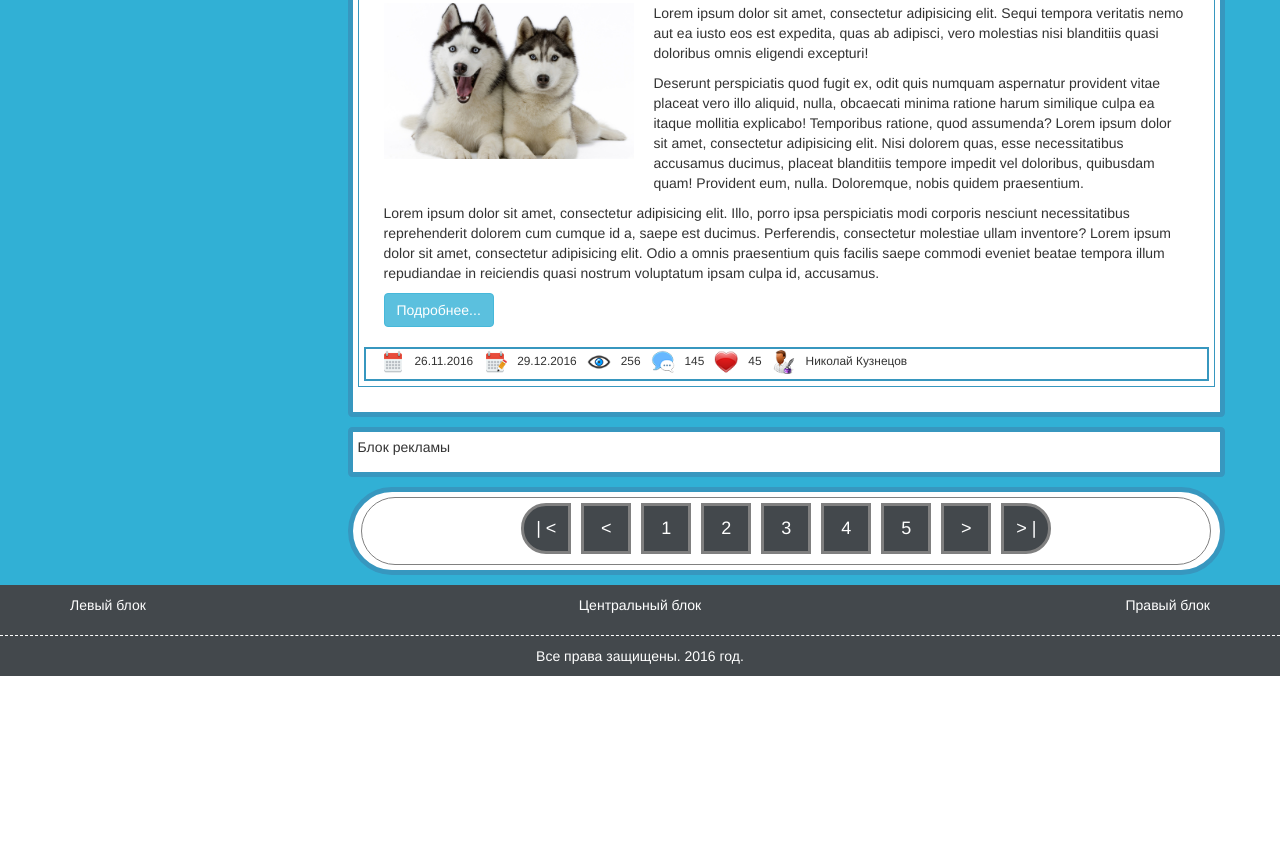
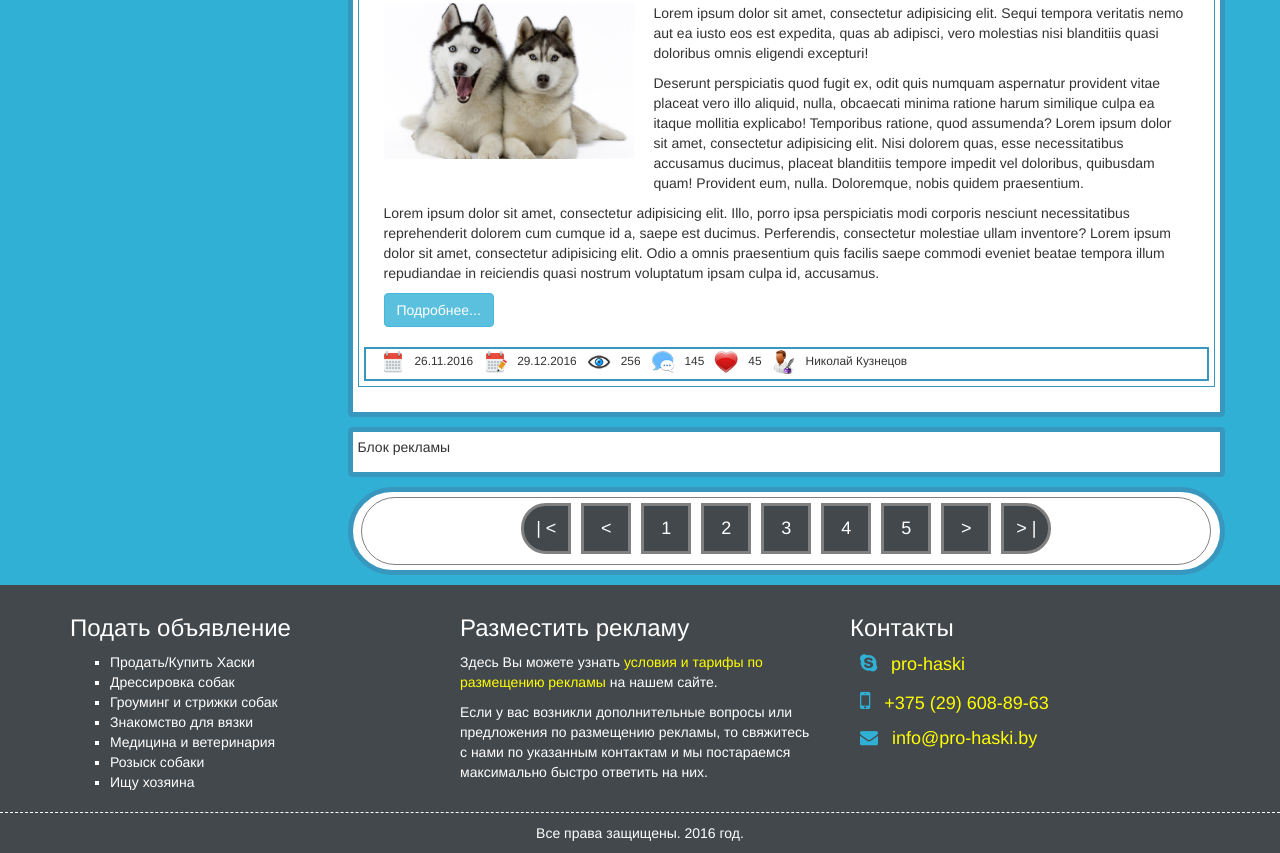
Before and after one commit to dimavz/template-haski, a website with bundled scripts: page app/index.html in a window 1280 px wide. Shown: the part 1308-2161 px from the top of the page. Before the commit the page ends 1984 px from the top, so only its background shows below. Built offline with nearby package versions, Linux system fonts and the light colour scheme.

Commit message:
Доработан футер сайта

```diff
--- a/app/css/main.css
+++ b/app/css/main.css
@@ -506,15 +506,91 @@ section.content{
 }
 
 .footer_left_block{
+	width: 100%;
 	float: left;
 }
 
+.footer_left_block li{
+	list-style-type: square;
+}
+
+.footer_left_block li:hover{
+	color: yellow;
+}
+
+.footer_left_block a{
+	text-decoration: none;
+	color:#fff;
+}
+
+.footer_left_block a:hover{
+	text-decoration: none;
+	color:yellow;
+}
+
+
 .footer_center_block{
-	text-align: center;
+	width: 100%;
+	float: center;
+}
+
+.footer_center_block a{
+	color: yellow;
+}
+
+.footer_center_block span{
+	font-size: 18px;
+	color: yellow;
 }
 
 .footer_right_block{
+	width: 100%;
 	float: right;
+}
+
+.skype{
+	margin: 10px;
+}
+
+.skype i{
+	color: #31B0D5;
+	font-size: 20px;
+}
+
+.skype span{
+	margin-left: 10px;
+	font-size: 18px;
+	color: yellow;
+}
+
+.mobile{
+	margin: 10px;
+}
+
+.mobile i{
+	color: #31B0D5;
+	font-size: 24px;
+}
+
+.mobile span{
+	margin-left: 10px;
+	font-size: 18px;
+	color: yellow;
+}
+
+.email{
+	margin: 10px;
+}
+
+.email i{
+	color: #31B0D5;
+	font-size: 18px;
+}
+
+.email span{
+	margin-left: 10px;
+	font-size: 18px;
+	color: yellow;
 }
 
 .footer_bottomline{
--- a/app/css/media.css
+++ b/app/css/media.css
@@ -19,6 +19,47 @@
 		margin-top: -55px;
 		width: 485px;
 		height: 250px;
+	}
+
+	.footer_left_block h3{
+		display: block;
+		padding: 15px;
+		border: 1px solid;
+		height: 80px;
+	}
+
+	.footer_left_block ul{
+		display: none;
+	}
+
+	.footer_center_block {
+  text-align: left;
+	}
+
+	.footer_center_block h3{
+		display: block;
+		padding: 15px;
+		border: 1px solid;
+		height: 80px;
+	}
+
+	.rec_content{
+		display: none;
+	}
+
+	.footer_right_block {
+  float: left;
+	}
+
+	.footer_right_block h3{
+		display: block;
+		padding: 15px;
+		border: 1px solid;
+		height: 80px;
+	}
+
+	.contacts_content{
+		display: none;
 	}
 }
 
@@ -66,6 +107,18 @@
 	}
 	.logo_img{
 		text-align: center;
+	}
+
+	.footer_left_block h3{
+		height: 50px;
+	}
+
+	.footer_center_block h3{
+		height: 50px;
+	}
+
+	.footer_right_block h3{
+		height: 50px;
 	}
 
 }
@@ -170,7 +223,17 @@
 
 /* Medium Devices, Desktops */
 @media only screen and (min-width : 992px) {
+		.footer_left_block ul{
+		display: block !important;
+	}
 
+	.rec_content{
+		display: block !important;
+	}
+
+	.contacts_content{
+		display: block !important;
+	}
 }
 
 /* Large Devices, Wide Screens */
--- a/app/index.html
+++ b/app/index.html
@@ -302,19 +302,50 @@
 					<div class="container">
 						<div class="row">
 							<!-- <div class="col-md-12"> -->
-							<div class="col-md-4 col-sm-8 col-xs-12">
+							<div class="col-md-4 col-sm-4 col-xs-12">
 								<div class="footer_left_block">
-									<p>Левый блок</p>
+									<!-- <button id="add_ad" class="btn btn-info hidden-md hidden-lg">
+										<i class="fa fa-plus fa-lg" aria-hidden="true"></i>
+										<span>Подать объявление</span>
+									</button> -->
+									<h3 class="add_ad" role="button">Подать объявление</h3>
+									<ul>
+										<li><a href="#">Продать/Купить Хаски</a></li>
+										<li><a href="#">Дрессировка собак</a></li>
+										<li><a href="#">Гроуминг и стрижки собак</a></li>
+										<li><a href="#">Знакомство для вязки</a></li>
+										<li><a href="#">Медицина и ветеринария</a></li>
+										<li><a href="#">Розыск собаки</a></li>
+										<li><a href="#">Ищу хозяина</a></li>
+									</ul>
 								</div>
 							</div>
-							<div class="col-md-4 col-sm-8 col-xs-12">
+							<div class="col-md-4 col-sm-4 col-xs-12">
 								<div class="footer_center_block">
-									<p>Центральный блок</p>
+									<h3 class="reclama" role="button">Разместить рекламу</h3>
+									<div class="rec_content">
+										<p>Здесь Вы можете узнать <a href="">условия и тарифы по размещению рекламы</a> на нашем сайте.</p>
+										<p>Если у вас возникли дополнительные вопросы или предложения по размещению рекламы, то свяжитесь с нами по указанным контактам и мы постараемся максимально быстро ответить на них.</p>
+									</div>
 								</div>
 							</div>
-							<div class="col-md-4 col-sm-8 col-xs-12">
+							<div class="col-md-4 col-sm-4 col-xs-12">
 								<div class="footer_right_block">
-									<p>Правый блок</p>
+									<h3 class="contacts" role="button">Контакты</h3>
+									<div class="contacts_content">
+										<div class="skype">
+											<i class="fa fa-skype" aria-hidden="true"></i>
+											<span>pro-haski</span>
+										</div>
+										<div class="mobile">
+											<i class="fa fa-mobile" aria-hidden="true"></i>
+											<span>+375 (29) 608-89-63</span>
+										</div>
+										<div class="email">
+											<i class="fa fa-envelope" aria-hidden="true"></i>
+											<span>info@pro-haski.by</span>
+										</div>
+									</div>
 								</div>
 							</div>
 							<!-- </div> -->
--- a/app/js/common.js
+++ b/app/js/common.js
@@ -10,6 +10,20 @@ $(document).ready(function() {
 	$(".auth_button").click(function(){
 		$(".top_links").slideToggle();
 	});
+
+	$(".add_ad").click(function(){
+		$(".footer_left_block ul").slideToggle();
+	});
+
+	$(".reclama").click(function(){
+		$(".rec_content").slideToggle();
+	});
+
+	$(".contacts").click(function(){
+		$(".contacts_content").slideToggle();
+	});
+
+
 
 	//Таймер обратного отсчета
 	//Документация: http://keith-wood.name/countdown.html
```
